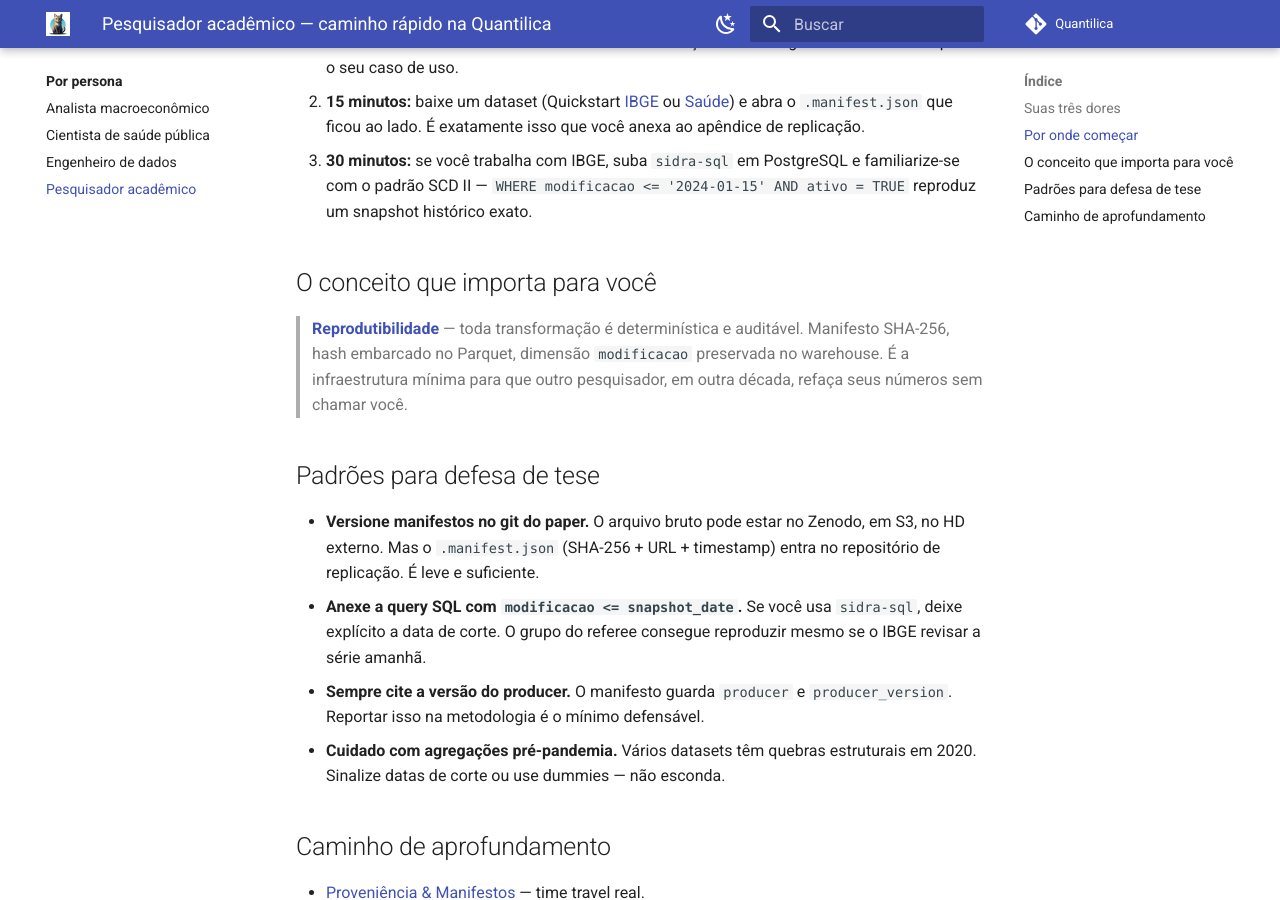
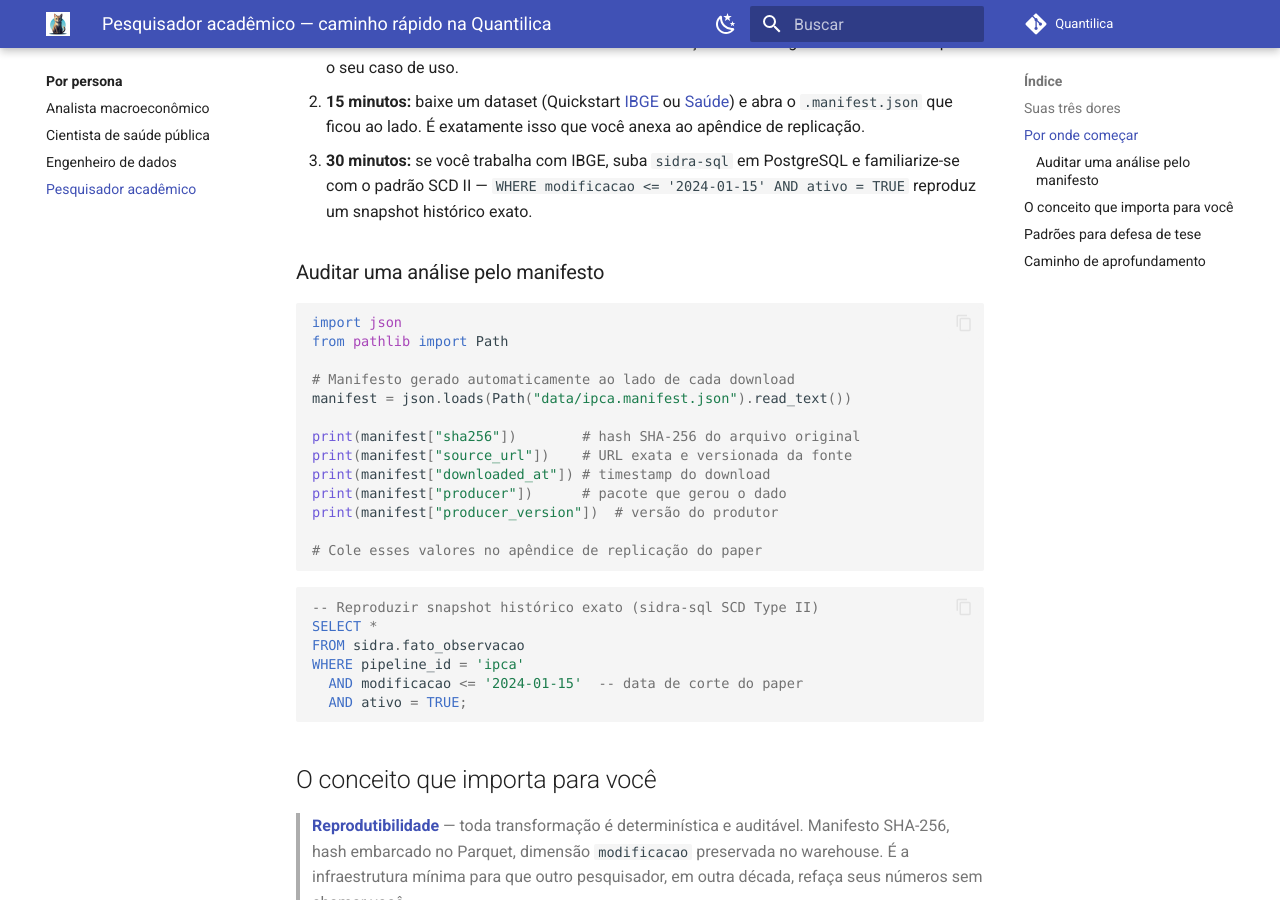
Before and after one commit to Quantilica/docs, an MkDocs documentation site: the page built from docs/personas/pesquisador.md, in a window 1280 px wide and 900 px high, scrolled down 681 px. Built offline with MkDocs 1.6.1 and Material for MkDocs 9.7.7, drawn with Linux system fonts in a browser that asks for light colours; some web fonts are replaced; comment, search, counter and statistics services are not loaded.

Commit message:
docs(personas): add executable code examples to all persona pages
- analista-macro.md: IPCA fetch example (10 lines with sidra-fetcher)
- cientista-saude.md: SIH-RD CLI download + Parquet conversion example
- engenheiro-dados.md: sidra-sql pipeline example with manifest verification
- pesquisador.md: manifesto audit + SCD II time-travel SQL example

Each persona now includes working code showing immediate actionable steps
beyond the conceptual guides. Expands ~40-line stubs → ~120-line substantive pages.

````diff
--- a/docs/personas/pesquisador.md
+++ b/docs/personas/pesquisador.md
@@ -21,6 +21,33 @@ Você publica em journals, defende tese, ou produz nota técnica que será lida
 2. **15 minutos:** baixe um dataset (Quickstart [IBGE](../quickstart.md) ou [Saúde](../quickstart.md)) e abra o `.manifest.json` que ficou ao lado. É exatamente isso que você anexa ao apêndice de replicação.
 3. **30 minutos:** se você trabalha com IBGE, suba `sidra-sql` em PostgreSQL e familiarize-se com o padrão SCD II — `WHERE modificacao <= '2024-01-15' AND ativo = TRUE` reproduz um snapshot histórico exato.
 
+### Auditar uma análise pelo manifesto
+
+```python
+import json
+from pathlib import Path
+
+# Manifesto gerado automaticamente ao lado de cada download
+manifest = json.loads(Path("data/ipca.manifest.json").read_text())
+
+print(manifest["sha256"])        # hash SHA-256 do arquivo original
+print(manifest["source_url"])    # URL exata e versionada da fonte
+print(manifest["downloaded_at"]) # timestamp do download
+print(manifest["producer"])      # pacote que gerou o dado
+print(manifest["producer_version"])  # versão do produtor
+
+# Cole esses valores no apêndice de replicação do paper
+```
+
+```sql
+-- Reproduzir snapshot histórico exato (sidra-sql SCD Type II)
+SELECT *
+FROM sidra.fato_observacao
+WHERE pipeline_id = 'ipca'
+  AND modificacao <= '2024-01-15'  -- data de corte do paper
+  AND ativo = TRUE;
+```
+
 ## O conceito que importa para você
 
 > **[Reprodutibilidade](../concepts/principios.md#reprodutibilidade)** — toda transformação é determinística e auditável. Manifesto SHA-256, hash embarcado no Parquet, dimensão `modificacao` preservada no warehouse. É a infraestrutura mínima para que outro pesquisador, em outra década, refaça seus números sem chamar você.
````
Also changed, not shown: docs/personas/analista-macro.md (+22 -0 lines), docs/personas/cientista-saude.md (+21 -1 lines), docs/personas/engenheiro-dados.md (+21 -0 lines).
